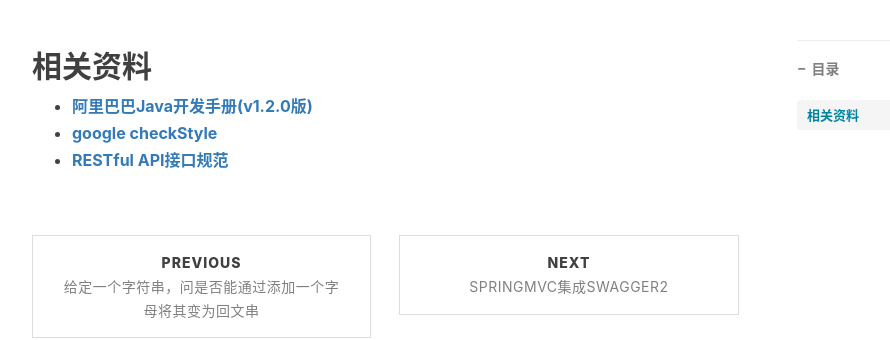
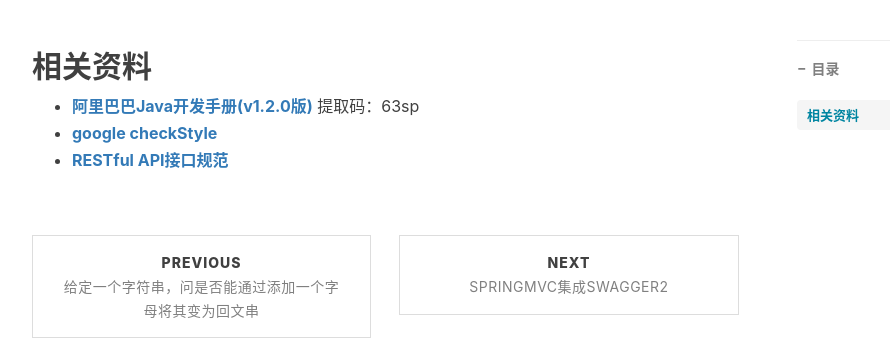
Before and after one commit to licc168/licc168.github.io, a Jekyll site: the page built from _posts/2017-07-19-teamspecification.md, in a window 1280 px wide. Shown: the part 523-863 px from the top of the page, without its empty margins (233-1123 px from the left). Built offline with Jekyll 4.4.1, drawn with Linux system fonts in a browser that asks for light colours; nearby versions of some CDN libraries; comment, search, counter and statistics services are not loaded.

Commit message:
修改了

```diff
--- a/_posts/2017-07-19-teamspecification.md
+++ b/_posts/2017-07-19-teamspecification.md
@@ -15,6 +15,6 @@
 ---
 
 ## 相关资料
-- **[阿里巴巴Java开发手册(v1.2.0版)](https://yq.aliyun.com/attachment/download/?id=1651 )**
+- **[阿里巴巴Java开发手册(v1.2.0版)](https://pan.baidu.com/s/1skEhV0T )** 提取码：63sp
 - **[google checkStyle](https://github.com/licc168/checkstyle)**
 - **[RESTful API接口规范](http://www.ruanyifeng.com/blog/2014/05/restful_api.html)**
```
